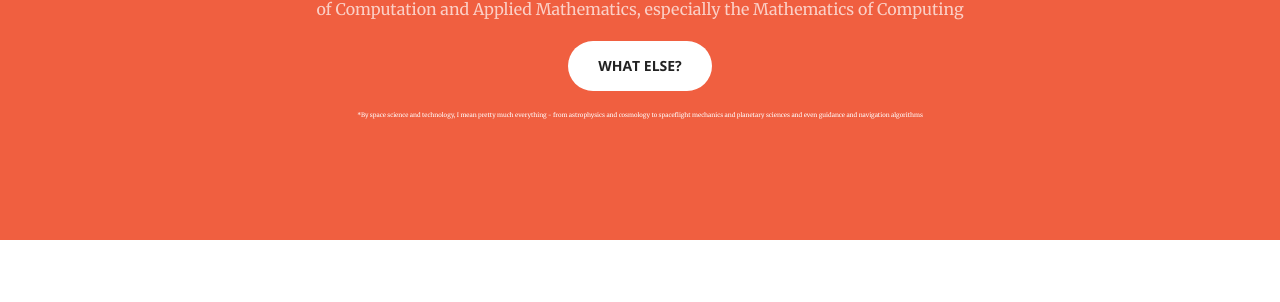
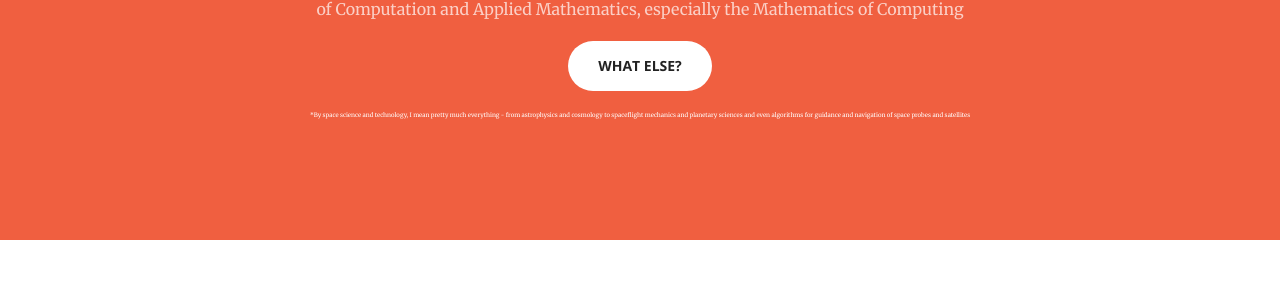
Before and after one commit to aravindbharathi/aravindbharathi.github.io, a Jekyll site: the page built from index.html, in a window 1280 px wide and 900 px high, scrolled down 1094 px. Shown: the part 149-451 px from the top of the window. Built offline with Jekyll 4.4.1, drawn with Linux system fonts in a browser that asks for light colours.

Commit message:
Update call-to-action.html

```diff
--- a/_includes/call-to-action.html
+++ b/_includes/call-to-action.html
@@ -7,7 +7,7 @@
                 <p class="text-faded">I'm an Undergraduate Sophomore in the Department of Physics at IIT Bombay. I am pursuing a minor in the field of Geoinformatics and a part of the Student Satellite Program. Although, a bulk of my interest has been focussed on the study of Space Science and Technology, there is a 99% chance that you will find me anywhere from a History class to a debate on Etymology. I'm also an avid cyclist and enjoy playing the piano!</p>
                 <p class="text-faded">Apart from the ones above, my research interests also include Computer Architecture, the Theory of Computation and Applied Mathematics, especially the Mathematics of Computing</p>
                 <a href="#stuff" class="btn btn-default btn-xl">What else?</a><br><br>
-            <p style="font-size:6px" style="text-align:right;">*By space science and technology, I mean pretty much everything - from astrophysics and cosmology to spaceflight mechanics and planetary sciences and even guidance and navigation algorithms</p>
+            <p style="font-size:6px" style="text-align:right;">*By space science and technology, I mean pretty much everything - from astrophysics and cosmology to spaceflight mechanics and planetary sciences and even algorithms for guidance and navigation of space probes and satellites</p>
             </div>
         </div>
     </div>
```
